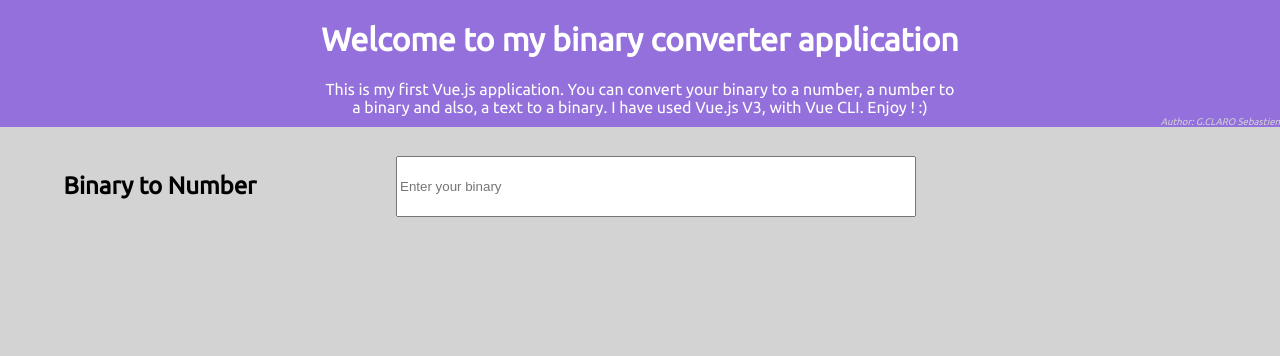
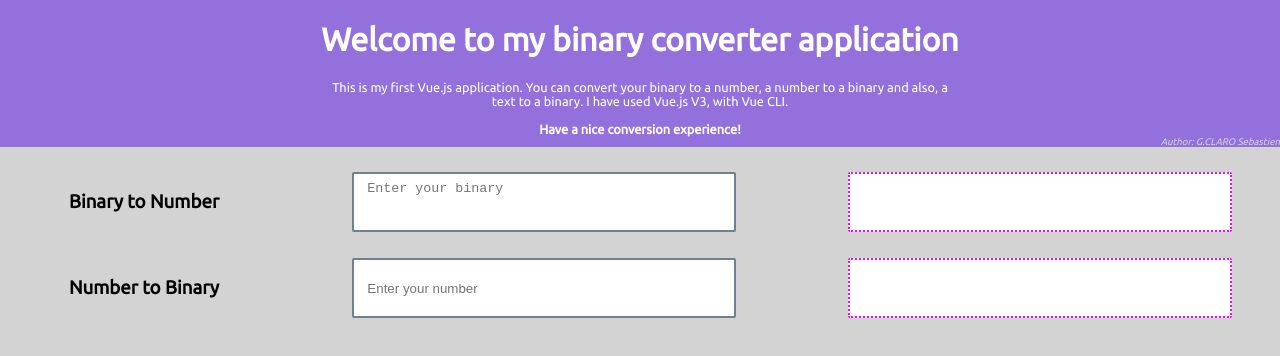
Before and after one commit to s3bc40/binary-converter, a Vue app: page / in a window 1280 px wide. Shown: the top 356 px of the page. Built offline with nearby package versions, Linux system fonts and the light colour scheme.

Commit message:
Convert Num to binary done, not unsigned, v-show deleted for grid css

```diff
--- a/src/components/Convert.vue
+++ b/src/components/Convert.vue
@@ -5,23 +5,26 @@
             <p>
                 This is my first Vue.js application. You can convert your binary to
                 a number, a number to a binary and also, a text to a binary. I have
-                used Vue.js V3, with Vue CLI. Enjoy ! :)
+                used Vue.js V3, with Vue CLI.<br><br><b>Have a nice conversion experience!</b>
             </p>
             <footer>Author: G.CLARO Sebastien</footer>
         </div>
         <ConvertBinaryToNum></ConvertBinaryToNum>
+        <ConvertNumToBinary></ConvertNumToBinary>
     </div>
 </template>
 
 <script>
 // Import components
 import ConvertBinaryToNum from './ConvertBinaryToNum'
+import ConvertNumToBinary from './ConvertNumToBinary'
 
 // Export component to App
 export default {
     name: 'BinaryConv',
     components: {
         ConvertBinaryToNum,
+        ConvertNumToBinary
     },
 }
 </script>
@@ -30,7 +33,7 @@ export default {
 /* CSS for Convert application */
 .grid-container {
     display: grid;
-    grid-template-columns: 25% 50% auto;
+    grid-template-columns: auto 37.5% 37.5%;
     grid-template-areas:
         'title title title'
         'title title title'
@@ -48,6 +51,7 @@ export default {
 .app-description > p {
     margin: auto;
     width: 50%;
+    font-size: 1vw;
 }
 .app-description > footer {
     color: lightgrey;
@@ -60,15 +64,22 @@ export default {
 }
 .app-convert-input {
     width: 80%;
-    height: 80%;
+    height: 60px;
     margin: auto;
+    padding: 0.5em 1em;
+    resize: none;
+    box-sizing: border-box;
+    border-radius: 2px;
+    border: solid slategrey 2px;
 }
 .app-convert-converted {
     text-align: center;
     background-color: white;
     width: 80%;
-    height: 80%;
+    height: 60px;
     margin: auto;
+    box-sizing: border-box;
+    border-radius: 2px;
     border: dotted 2px magenta;
 }
 </style>
--- a/src/components/ConvertBinaryToNum.vue
+++ b/src/components/ConvertBinaryToNum.vue
@@ -1,8 +1,8 @@
 <template>
-    <h2 class="app-convert-title">{{ title }}</h2>
-    <input class="app-convert-input" v-model="binary" placeholder="Enter your binary" />
-    <div class="app-convert-converted" v-show="binary.length > 0">
-        <p>{{ binaryToNumber }}</p>
+    <h3 class="app-convert-title">{{ title }}</h3>
+    <textarea class="app-convert-input" v-model="binary" placeholder="Enter your binary"></textarea>
+    <div class="app-convert-converted">
+        <p v-show="binary.length > 0">{{ binaryToNumber }}</p>
     </div>
 </template>
 
@@ -18,7 +18,8 @@ export default {
     },
     computed: {
         binaryToNumber() {
-            return /^(0|1)+$/.test(this.binary) ? parseInt(this.binary, 2) : 'Enter a binary!'
+            const binaryConverted = this.binary.replace(/\n/g,'')
+            return /[^01]+/.test(binaryConverted) ? 'Enter a binary!' : parseInt(binaryConverted, 2)
         }
     }
 }
--- /dev/null
+++ b/src/components/ConvertNumToBinary.vue
@@ -0,0 +1,29 @@
+<template>
+    <h3 class="app-convert-title">{{ title }}</h3>
+    <input class="app-convert-input" v-model="number" placeholder="Enter your number"/>
+    <div class="app-convert-converted">
+        <p v-show="number.length > 0">{{ numberToBinary }}</p>
+    </div>
+</template>
+
+<script>
+// Export component to Convert
+export default {
+    name: 'ConvertNumToBinary',
+    data() {
+        return {
+            title: 'Number to Binary',
+            number: ''
+        }
+    },
+    computed: {
+        numberToBinary() {
+            return /[a-zA-Z,.]+/g.test(this.number) ?
+                'Enter a integer!' :
+                parseInt(this.number, 10).toString(2)
+        }
+    }
+}
+</script>
+
+<style scoped></style>
```
